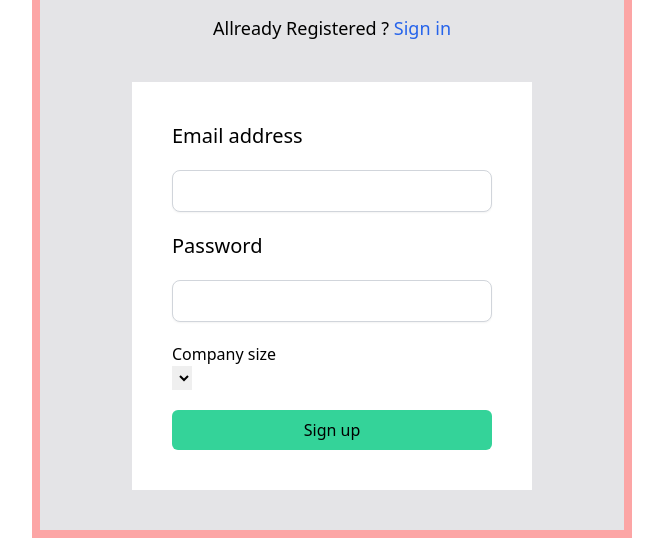
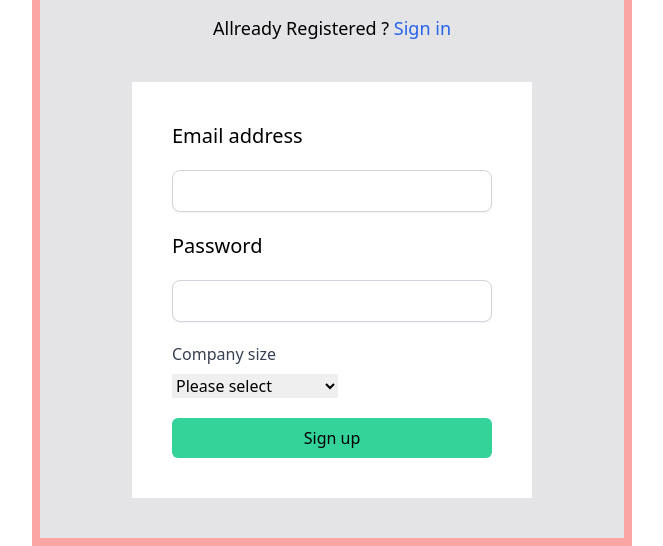
Before and after one commit to summenurfatema/form_style_tailwind, a website: page index.html in a window 1280 px wide. Shown: the part 282-828 px from the top of the page, without its empty margins (308-971 px from the left). Drawn offline with Linux system fonts and the light colour scheme.

Commit message:
option  added

```diff
--- a/index.html
+++ b/index.html
@@ -33,10 +33,13 @@
                     type="password" name="" id="">
                 <!-- option -->
                 <div>
-                    <label for="company">Company size</label>
-                    <div>
+                    <label for="company" class="text-gray-700 font-sm">Company size</label>
+                    <div class="mt-2">
                         <select name="company-size" id="company-size">
-
+                            <option value="">Please select</option>
+                            <option value="small">1 to 10 employees</option>
+                            <option value="madium">11 to 50 employees</option>
+                            <option value="large">50+ employees</option>
                         </select>
                     </div>
                 </div>
```
Also changed, not shown: public/style.css.
